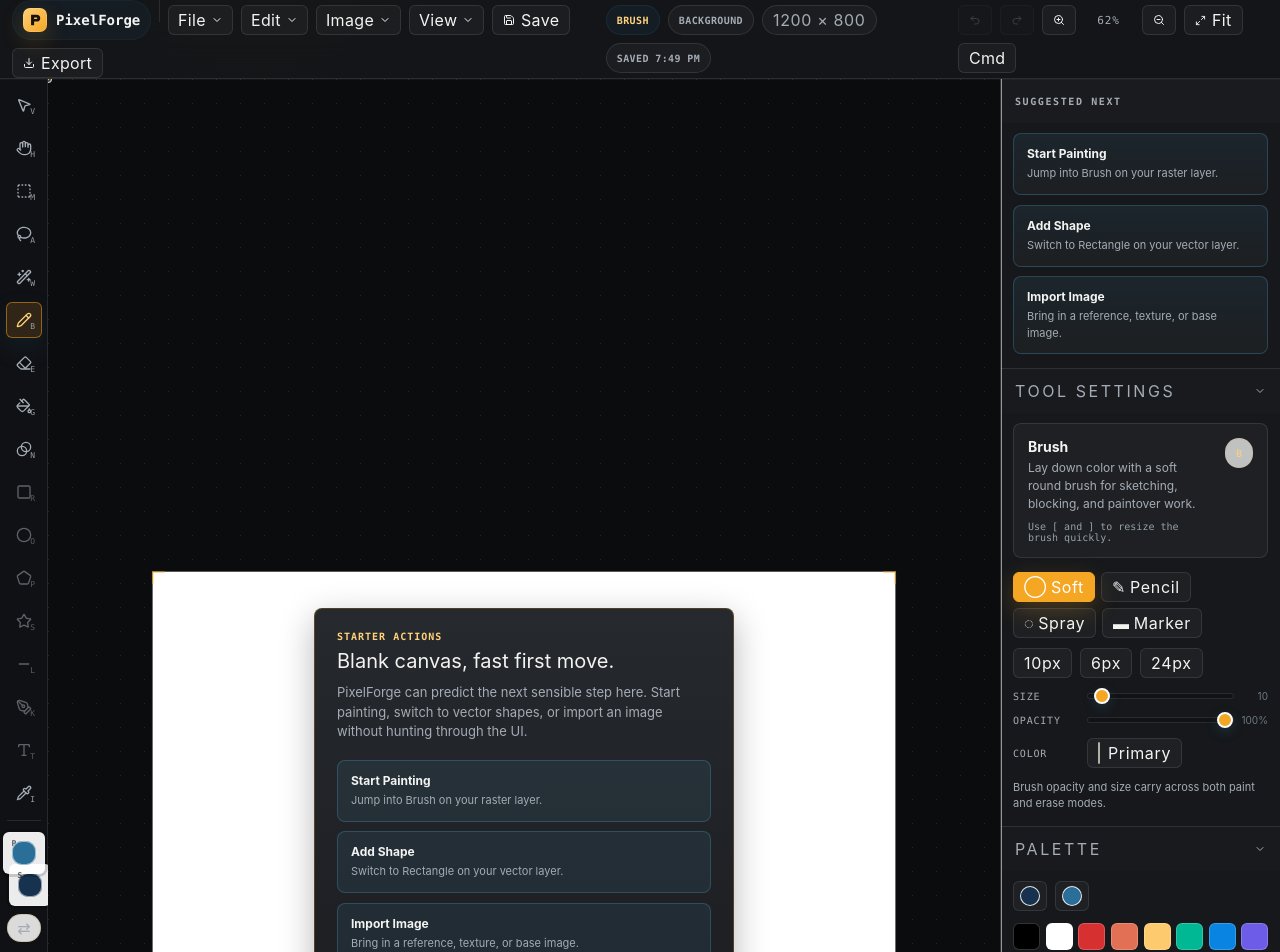
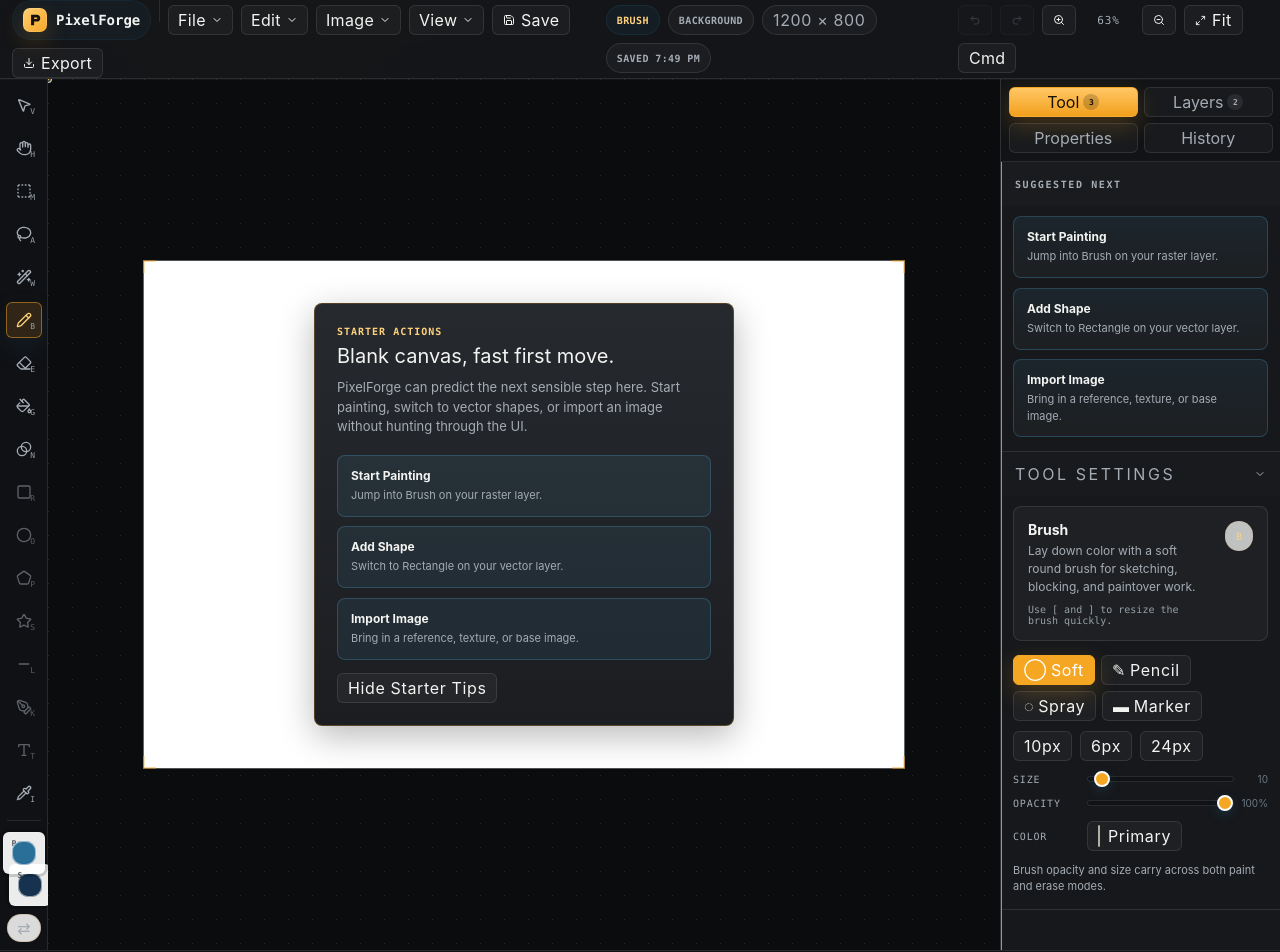
Before and after one commit to DaveHomeAssist/PixelForge, a React (Vite) app: page / in a window 1280 px wide. Shown: the top 952 px of the page. Built offline with nearby package versions, Linux system fonts and the light colour scheme.

Commit message:
Add tabbed PixelForge inspector

```diff
--- a/src/PixelForge.css
+++ b/src/PixelForge.css
@@ -1986,19 +1986,79 @@
 }
 
 .pf-panel-tabs {
+  display: grid;
+  grid-template-columns: repeat(2, minmax(0, 1fr));
   padding: 8px;
   gap: 6px;
   background: #111316;
   border-bottom: 1px solid var(--pf-line);
+  flex-shrink: 0;
 }
 
 .pf-tab-btn {
+  display: inline-flex;
+  align-items: center;
+  justify-content: center;
+  min-width: 0;
   min-height: 30px;
+  padding: 0 6px;
+  gap: 4px;
   border: 1px solid var(--pf-line);
   border-radius: var(--pf-radius-sm);
   background: rgba(255, 255, 255, 0.03);
   color: var(--pf-muted);
+  font-size: 10px;
   font-weight: 650;
+  cursor: pointer;
+}
+
+.pf-tab-btn > span:first-child {
+  min-width: 0;
+  overflow: hidden;
+  text-overflow: ellipsis;
+  white-space: nowrap;
+}
+
+.pf-tab-btn:hover {
+  border-color: rgba(var(--pf-accent-rgb), 0.42);
+  background: rgba(var(--pf-accent-rgb), 0.1);
+  color: var(--pf-accent-strong);
+}
+
+.pf-tab-btn:focus-visible {
+  outline: 2px solid rgba(var(--pf-accent-rgb), 0.72);
+  outline-offset: 2px;
+}
+
+.pf-tab-meta {
+  display: inline-flex;
+  align-items: center;
+  justify-content: center;
+  min-width: 16px;
+  height: 16px;
+  padding: 0 4px;
+  border-radius: 999px;
+  background: rgba(255, 255, 255, 0.08);
+  color: var(--pf-muted);
+  font-family: var(--pf-font-mono);
+  font-size: 8px;
+  font-weight: 700;
+}
+
+.pf-tab-btn.active .pf-tab-meta {
+  background: rgba(0, 0, 0, 0.18);
+  color: var(--pf-accent-fg);
+}
+
+.pf-panel-page {
+  min-height: 0;
+  overflow-y: auto;
+  flex: 1;
+}
+
+.pf-history-stack {
+  display: grid;
+  gap: 8px;
 }
 
 .pf-section {
--- a/src/PixelForge.jsx
+++ b/src/PixelForge.jsx
@@ -17,6 +17,7 @@
 import ExportModal from "./components/ExportModal.jsx";
 import CommandPalette from "./components/CommandPalette.jsx";
 import HistoryPanel from "./components/HistoryPanel.jsx";
+import HistorySection from "./components/HistorySection.jsx";
 import AdjustModal from "./components/AdjustModal.jsx";
 import useEditorPrefs from "./hooks/useEditorPrefs.js";
 import useAutosaveRecovery from "./hooks/useAutosaveRecovery.js";
@@ -37,7 +38,7 @@
 } from "./constants.js";
 import {
   uid, clamp, normalizeHexColor, isEditableTarget,
-  cloneShape, mergePrefs, getToolRequirement,
+  cloneShape, mergePrefs, getToolRequirement, normalizePanelTab,
 } from "./utils.js";
 import { renderEditor } from "./render.js";
 import { commitFloat } from "./marquee.js";
@@ -80,7 +81,7 @@
   const [resizeForm, setResizeForm] = useState({ width: DEFAULT_W, height: DEFAULT_H, anchor: "center" });
   const [layerNameInput, setLayerNameInput] = useState("");
   const [dragLayerId, setDragLayerId] = useState(null);
-  const [mobilePanelTab, setMobilePanelTab] = useState("next");
+  const [mobilePanelTab, setMobilePanelTab] = useState("tool");
   const [isCompactUI, setIsCompactUI] = useState(false);
   const [starterDismissed, setStarterDismissed] = useState(false);
   const [feedbackState, setFeedbackState] = useState({ scope: null, tone: "idle" });
@@ -1273,8 +1274,8 @@
 
   const viewportContextItems = useCallback((shapeSelection = selectedShape) => [
     ...(shapeSelection ? [
-      { label: "Edit Fill", onClick: () => setMobilePanelTab("selection") },
-      { label: "Edit Stroke", onClick: () => setMobilePanelTab("selection") },
+      { label: "Edit Fill", onClick: () => setMobilePanelTab("properties") },
+      { label: "Edit Stroke", onClick: () => setMobilePanelTab("properties") },
       { separator: true },
       { label: "Bring Forward", onClick: () => moveSelectedShapeOrder(1) },
       { label: "Send Backward", onClick: () => moveSelectedShapeOrder(-1) },
@@ -1403,7 +1404,6 @@
     selectedShape,
     selectionDraft,
     opacityDraft,
-    isCompactUI,
     isPanning,
     isSpaceHeld,
     hoverHandle,
@@ -1454,6 +1454,14 @@
     { id: "cmd-glow", label: "Toggle Glow", group: "Layer Effects", run: () => setLayerEffect(activeId, "glow"), disabled: !activeId },
     { id: "cmd-effect-blur", label: "Toggle Layer Blur", group: "Layer Effects", run: () => setLayerEffect(activeId, "blur"), disabled: !activeId },
   ], [activeId, activeLayer, applyAdjustment, applyFilter, deselectRasterSelection, makeReferenceLayer, rasterizeLayer, selectionMask, setLayerEffect, toggleLayerFlag, toggleWorkspacePref, workspace.darkMode, workspace.pixelPreview, workspace.showGrid, workspace.showRulers, workspace.snapToGrid]);
+
+  const rightPanelTab = normalizePanelTab(mobilePanelTab);
+  const rightPanelTabs = [
+    { id: "tool", label: "Tool", meta: showNextSection ? visibleNextActions.length : null },
+    { id: "layers", label: "Layers", meta: layers.length },
+    { id: "properties", label: "Properties", meta: selectedShape ? "SEL" : activeLayer?.type === "text" ? "TXT" : null },
+    { id: "history", label: "History", meta: undoN || redoN ? `${undoN}/${redoN}` : null },
+  ];
 
   /* ═══════════════════════════════════════════════════
      JSX
@@ -1649,15 +1657,32 @@
             discardRecoveredDraft={discardRecoveredDraft}
           />
 
-          <div className="pf-mobile-tabs">
-            {showNextSection && <button className={`pf-mobile-tab ${mobilePanelTab === "next" ? "active" : ""}`} onClick={() => setMobilePanelTab("next")}>Next</button>}
-            <button className={`pf-mobile-tab ${mobilePanelTab === "tool" ? "active" : ""}`} onClick={() => setMobilePanelTab("tool")}>Tool</button>
-            {selectedShape && <button className={`pf-mobile-tab ${mobilePanelTab === "selection" ? "active" : ""}`} onClick={() => setMobilePanelTab("selection")}>Selection</button>}
-            <button className={`pf-mobile-tab ${mobilePanelTab === "palette" ? "active" : ""}`} onClick={() => setMobilePanelTab("palette")}>Colors</button>
-            <button className={`pf-mobile-tab ${mobilePanelTab === "layers" ? "active" : ""}`} onClick={() => setMobilePanelTab("layers")}>Layers</button>
+          <div className="pf-panel-tabs" role="tablist" aria-label="Editor side panel">
+            {rightPanelTabs.map(tab => (
+              <button
+                key={tab.id}
+                id={`pf-panel-tab-${tab.id}`}
+                className={`pf-tab-btn ${rightPanelTab === tab.id ? "active" : ""}`}
+                type="button"
+                role="tab"
+                aria-selected={rightPanelTab === tab.id}
+                aria-controls={`pf-panel-${tab.id}`}
+                onClick={() => setMobilePanelTab(tab.id)}
+              >
+                <span>{tab.label}</span>
+                {tab.meta !== null && tab.meta !== undefined && <span className="pf-tab-meta">{tab.meta}</span>}
+              </button>
+            ))}
           </div>
 
-          {showNextSection && showDesktopSection("next") && (
+          {showDesktopSection("tool") && (
+            <div
+              id="pf-panel-tool"
+              className="pf-panel-page"
+              role="tabpanel"
+              aria-labelledby="pf-panel-tab-tool"
+            >
+              {showNextSection && (
                 <div className="pf-section">
                   <div className="pf-section-head">Suggested Next</div>
                   <div className="pf-section-body">
@@ -1673,8 +1698,6 @@
                 </div>
               )}
 
-          {/* Properties */}
-          {showDesktopSection("tool") && (
               <ToolSettingsSection
                 panelToolCopy={panelToolCopy}
                 panelToolMeta={panelToolMeta}
@@ -1709,59 +1732,16 @@
                 collapsed={isSectionCollapsed("tool")}
                 onToggle={() => toggleSection("tool")}
               />
+            </div>
           )}
 
-          {selectedShape && selectedShapeType && showDesktopSection("selection") && (
-            <SelectionSection
-              selectedShapeType={selectedShapeType}
-              selectedShapeFields={selectedShapeFields}
-              beginSelectionFieldEdit={beginSelectionFieldEdit}
-              handleSelectionFieldInput={handleSelectionFieldInput}
-              commitSelectionFieldEdits={commitSelectionFieldEdits}
-              duplicateSelectedShape={duplicateSelectedShape}
-              deleteSelectedShape={deleteSelectedShape}
-              feedbackClass={feedbackClass}
-              colorStackEnabled={colorStackEnabled}
-              palettesApi={colorPalettes}
-              collapsed={isSectionCollapsed("selection")}
-              onToggle={() => toggleSection("selection")}
-            />
-          )}
-
-          {activeLayer?.type === "text" && showDesktopSection("tool") && (
-            <TextPropertiesSection
-              activeLayer={activeLayer}
-              updateTextLayer={updateTextLayer}
-              startEditingText={id => setEditingText({ layerId: id })}
-              collapsed={isSectionCollapsed("text")}
-              onToggle={() => toggleSection("text")}
-            />
-          )}
-
-          {/* Color Palette */}
-          {showDesktopSection("palette") && (
-            <PaletteSection
-              recentColors={recentColors}
-              color1={color1}
-              color2={color2}
-              color1Input={color1Input}
-              color2Input={color2Input}
-              setColor1Input={setColor1Input}
-              setColor2Input={setColor2Input}
-              applyPrimaryColor={applyPrimaryColor}
-              applySecondaryColor={applySecondaryColor}
-              commitColor={commitColor}
-              feedbackClass={feedbackClass}
-              fieldFeedbackClass={fieldFeedbackClass}
-              colorStackEnabled={colorStackEnabled}
-              palettesApi={colorPalettes}
-              collapsed={isSectionCollapsed("palette")}
-              onToggle={() => toggleSection("palette")}
-            />
-          )}
-
-          {/* Layers */}
           {showDesktopSection("layers") && (
+            <div
+              id="pf-panel-layers"
+              className="pf-panel-page"
+              role="tabpanel"
+              aria-labelledby="pf-panel-tab-layers"
+            >
               <LayersSection
                 feedbackClass={feedbackClass}
                 layers={layers}
@@ -1808,6 +1788,80 @@
                 collapsed={isSectionCollapsed("layers")}
                 onToggle={() => toggleSection("layers")}
               />
+            </div>
+          )}
+
+          {showDesktopSection("properties") && (
+            <div
+              id="pf-panel-properties"
+              className="pf-panel-page"
+              role="tabpanel"
+              aria-labelledby="pf-panel-tab-properties"
+            >
+              {selectedShape && selectedShapeType && (
+                <SelectionSection
+                  selectedShapeType={selectedShapeType}
+                  selectedShapeFields={selectedShapeFields}
+                  beginSelectionFieldEdit={beginSelectionFieldEdit}
+                  handleSelectionFieldInput={handleSelectionFieldInput}
+                  commitSelectionFieldEdits={commitSelectionFieldEdits}
+                  duplicateSelectedShape={duplicateSelectedShape}
+                  deleteSelectedShape={deleteSelectedShape}
+                  feedbackClass={feedbackClass}
+                  colorStackEnabled={colorStackEnabled}
+                  palettesApi={colorPalettes}
+                  collapsed={isSectionCollapsed("selection")}
+                  onToggle={() => toggleSection("selection")}
+                />
+              )}
+
+              {activeLayer?.type === "text" && (
+                <TextPropertiesSection
+                  activeLayer={activeLayer}
+                  updateTextLayer={updateTextLayer}
+                  startEditingText={id => setEditingText({ layerId: id })}
+                  collapsed={isSectionCollapsed("text")}
+                  onToggle={() => toggleSection("text")}
+                />
+              )}
+
+              <PaletteSection
+                recentColors={recentColors}
+                color1={color1}
+                color2={color2}
+                color1Input={color1Input}
+                color2Input={color2Input}
+                setColor1Input={setColor1Input}
+                setColor2Input={setColor2Input}
+                applyPrimaryColor={applyPrimaryColor}
+                applySecondaryColor={applySecondaryColor}
+                commitColor={commitColor}
+                feedbackClass={feedbackClass}
+                fieldFeedbackClass={fieldFeedbackClass}
+                colorStackEnabled={colorStackEnabled}
+                palettesApi={colorPalettes}
+                collapsed={isSectionCollapsed("palette")}
+                onToggle={() => toggleSection("palette")}
+              />
+            </div>
+          )}
+
+          {showDesktopSection("history") && (
+            <div
+              id="pf-panel-history"
+              className="pf-panel-page"
+              role="tabpanel"
+              aria-labelledby="pf-panel-tab-history"
+            >
+              <HistorySection
+                undoN={undoN}
+                redoN={redoN}
+                onUndo={handleUndo}
+                onRedo={handleRedo}
+                collapsed={isSectionCollapsed("history")}
+                onToggle={() => toggleSection("history")}
+              />
+            </div>
           )}
         </div>
       </div>
--- /dev/null
+++ b/src/components/HistorySection.jsx
@@ -0,0 +1,42 @@
+import { ChevronDown, ChevronRight } from "lucide-react";
+
+export default function HistorySection({
+  undoN,
+  redoN,
+  onUndo,
+  onRedo,
+  collapsed = false,
+  onToggle,
+}) {
+  return (
+    <div className="pf-section pf-history-section">
+      <button type="button" className="pf-section-head pf-section-toggle" onClick={onToggle} aria-expanded={!collapsed}>
+        <span>History</span>
+        <span className="pf-section-head-meta">
+          <span>{undoN} undo</span>
+          <span>{redoN} redo</span>
+          {collapsed ? <ChevronRight size={12} /> : <ChevronDown size={12} />}
+        </span>
+      </button>
+      {!collapsed && (
+        <div className="pf-section-body">
+          <div className="pf-history-stack">
+            <div className="pf-history-row">
+              <span>Undo states</span>
+              <strong>{undoN}</strong>
+            </div>
+            <div className="pf-history-row">
+              <span>Redo states</span>
+              <strong>{redoN}</strong>
+            </div>
+          </div>
+          <div className="pf-inline-actions">
+            <button className="pf-layer-abtn" type="button" onClick={onUndo} disabled={undoN === 0}>Undo</button>
+            <button className="pf-layer-abtn" type="button" onClick={onRedo} disabled={redoN === 0}>Redo</button>
+          </div>
+          <div className="pf-field-help">History is capped to protect browser memory during long drawing sessions.</div>
+        </div>
+      )}
+    </div>
+  );
+}
--- a/src/constants.js
+++ b/src/constants.js
@@ -18,6 +18,7 @@
 export const RECENT_SIZES_LIMIT = 5;
 export const RECENT_PRESETS_LIMIT = 4;
 export const HEX_COLOR_RE = /^#([0-9a-f]{3}|[0-9a-f]{6})$/i;
+export const PANEL_TAB_IDS = ["tool", "layers", "properties", "history"];
 
 export const TIER2_FLAG_KEYS = [
   "adjustments",
@@ -47,7 +48,7 @@
 
 export const DEFAULT_PREFS = {
   uiPrefs: {
-    mobileTab: "next",
+    mobileTab: "tool",
     collapsedSections: {},
     tier2Flags: DEFAULT_TIER2_FLAGS,
     showGrid: false,
--- a/src/hooks/useDerivedState.js
+++ b/src/hooks/useDerivedState.js
@@ -1,6 +1,6 @@
 import { useEffect } from "react";
 import { TOOLS, TOOL_COPY, DEFAULT_PRIMARY, DEFAULT_SECONDARY } from "../constants.js";
-import { getToolRequirement } from "../utils.js";
+import { getToolRequirement, normalizePanelTab } from "../utils.js";
 import { getResizeCursor } from "../shapes.js";
 
 /**
@@ -20,7 +20,6 @@
   selectedShape,
   selectionDraft,
   opacityDraft,
-  isCompactUI,
   isPanning,
   isSpaceHeld,
   hoverHandle,
@@ -197,33 +196,22 @@
               : "default";
   const showNextSection = visibleNextActions.length > 0;
   const showStarterOverlay = isBlankDocument && prefs.behaviorPrefs.showStarterActions && !modal && !starterDismissed;
-  const showDesktopSection = (section) => !isCompactUI || mobilePanelTab === section;
+  const activePanelTab = normalizePanelTab(mobilePanelTab);
+  const showDesktopSection = (section) => activePanelTab === section;
 
   useEffect(() => {
-    if (!isCompactUI) return;
-    if (selectedShape) {
-      setMobilePanelTab("selection");
+    if (activePanelTab !== mobilePanelTab) {
+      setMobilePanelTab(activePanelTab);
       return;
     }
-    if (!toolCompatible && suggestedLayer) {
-      setMobilePanelTab("layers");
+    if (selectedShape && activePanelTab === "tool") {
+      setMobilePanelTab("properties");
       return;
     }
-    if (isBlankDocument) {
-      setMobilePanelTab("next");
+    if (!toolCompatible && suggestedLayer && activePanelTab === "tool") {
+      setMobilePanelTab("layers");
     }
-  }, [isBlankDocument, isCompactUI, selectedShape, suggestedLayer, toolCompatible, setMobilePanelTab]);
-
-  useEffect(() => {
-    if (!isCompactUI) return;
-    if (mobilePanelTab === "next" && !showNextSection) {
-      setMobilePanelTab(selectedShape ? "selection" : "tool");
-      return;
-    }
-    if (mobilePanelTab === "selection" && !selectedShape) {
-      setMobilePanelTab(showNextSection ? "next" : "tool");
-    }
-  }, [isCompactUI, mobilePanelTab, selectedShape, showNextSection, setMobilePanelTab]);
+  }, [activePanelTab, mobilePanelTab, selectedShape, suggestedLayer, toolCompatible, setMobilePanelTab]);
 
   useEffect(() => {
     if (!isBlankDocument) setStarterDismissed(false);
--- a/src/hooks/useDocumentController.js
+++ b/src/hooks/useDocumentController.js
@@ -37,7 +37,6 @@
     selectedShape,
     saveHandle,
     isDirty,
-    isCompactUI,
     docForm,
     resizeForm,
     recoveryDraft,
@@ -403,7 +402,7 @@
         ),
       },
     }));
-    if (isCompactUI) setMobilePanelTab("next");
+    setMobilePanelTab("tool");
     triggerFeedback("new-doc", "success");
     flash("New document ready", "success");
   }, [
@@ -411,7 +410,6 @@
     docRef,
     fitViewTo,
     flash,
-    isCompactUI,
     preferredRasterTool,
     renderCacheRef,
     setActiveId,
--- a/src/hooks/useEditorPrefs.js
+++ b/src/hooks/useEditorPrefs.js
@@ -3,7 +3,7 @@
   DEFAULT_PREFS, DEFAULT_PRIMARY, DEFAULT_SECONDARY, DEFAULT_W, DEFAULT_H, DEFAULT_BG,
   PREFS_KEY, RECENT_COLORS_LIMIT, RECENT_SIZES_LIMIT,
 } from "../constants.js";
-import { mergePrefs, pushRecentValue } from "../utils.js";
+import { mergePrefs, normalizePanelTab, pushRecentValue } from "../utils.js";
 import { BRUSH_PRESETS } from "../brushes.js";
 
 const VALID_PRESET_IDS = new Set(BRUSH_PRESETS.map(p => p.id));
@@ -91,7 +91,7 @@
       ...prev,
       anchor: p.docPrefs.lastResizeAnchor || "center",
     }));
-    setMobilePanelTab(p.uiPrefs.mobileTab || "next");
+    setMobilePanelTab(normalizePanelTab(p.uiPrefs.mobileTab));
     hydratedRef.current = true;
   }, [
     setBrushOpacity,
@@ -140,7 +140,7 @@
           color1: loaded.toolPrefs.recentColors?.[0] ?? color1,
           color2: loaded.toolPrefs.recentColors?.[1] ?? color2,
           tool,
-          mobilePanelTab: loaded.uiPrefs.mobileTab ?? mobilePanelTab,
+          mobilePanelTab: normalizePanelTab(loaded.uiPrefs.mobileTab ?? mobilePanelTab),
           brushSizeTool: loadedBrushSize,
         };
         return;
@@ -199,8 +199,9 @@
         }
       }
       // Mobile tab
-      if (current.uiPrefs.mobileTab !== mobilePanelTab) {
-        next = mergePrefs(next, { uiPrefs: { mobileTab: mobilePanelTab } });
+      const nextPanelTab = normalizePanelTab(mobilePanelTab);
+      if (current.uiPrefs.mobileTab !== nextPanelTab) {
+        next = mergePrefs(next, { uiPrefs: { mobileTab: nextPanelTab } });
       }
       return next;
     });
--- a/src/utils.js
+++ b/src/utils.js
@@ -1,4 +1,4 @@
-import { TOOLS, HEX_COLOR_RE } from "./constants.js";
+import { TOOLS, HEX_COLOR_RE, PANEL_TAB_IDS } from "./constants.js";
 
 let _n = 0;
 export const uid = () => `${++_n}_${(Date.now() + Math.random()).toString(36)}`;
@@ -66,6 +66,12 @@
   return next.slice(0, limit);
 }
 
+export function normalizePanelTab(tab) {
+  if (PANEL_TAB_IDS.includes(tab)) return tab;
+  if (tab === "selection" || tab === "palette") return "properties";
+  return "tool";
+}
+
 export function getToolRequirement(toolId) {
   const meta = TOOLS.find(item => item.id === toolId);
   if (!meta) return null;
```
Also changed, not shown: 2 other files (tests, documents, lock files or other folders). Lines whose indentation alone changed are shown as unchanged.
